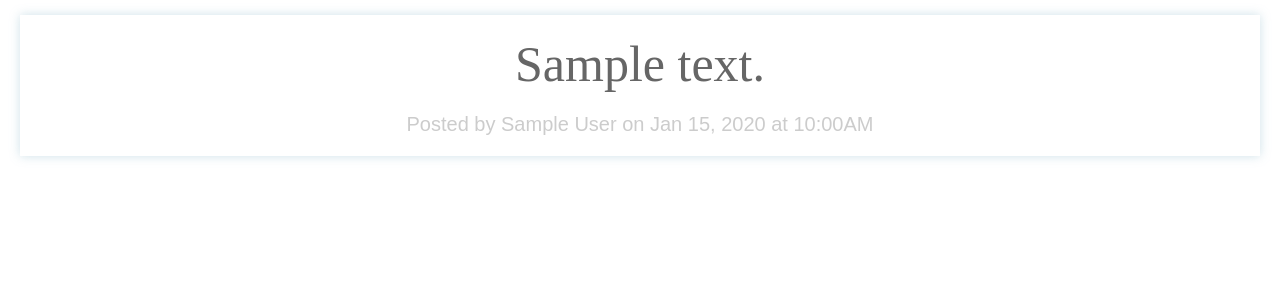
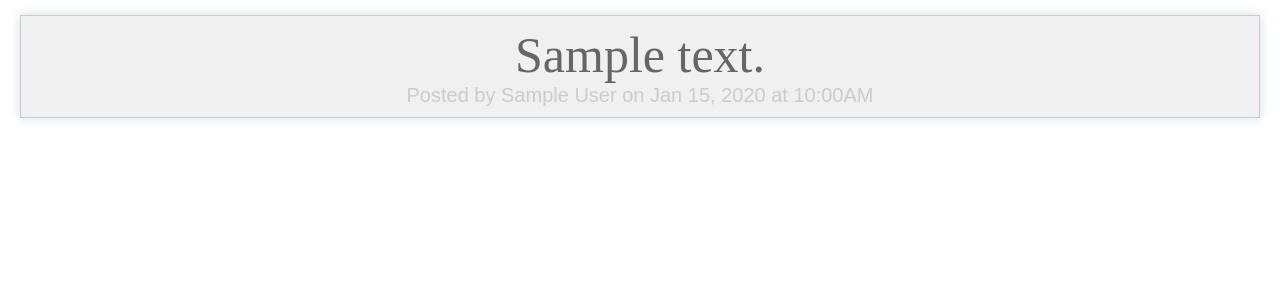
Before and after one commit to stmoks/hello, a Flask app: template flask/app/templates/posts/posts.html in a window 1280 px wide. Shown: the part 184-484 px from the top of the page. Run offline with Flask 3, Linux system fonts and the light colour scheme; the template is opened without the code that fills it: most values are stand-ins (such as "Sample title", 1, 10 or a date in 2020); some libraries are stand-ins or nearby versions.

Commit message:
make posts boxes draggable, include effect

```diff
--- /dev/null
+++ b/flask/app/static/css/posts.css
@@ -0,0 +1,11 @@
+.draggable {
+    cursor: move;
+    user-select: none;
+    padding: 10px;
+    margin-bottom: 10px;
+    background-color: #f0f0f0;
+    border: 1px solid #ccc;
+  }
+  .dragging {
+    opacity: 0.5;
+  }
--- /dev/null
+++ b/flask/app/static/js/posts.js
@@ -0,0 +1,55 @@
+console.log('Posts script loaded');
+document.addEventListener('DOMContentLoaded', () => {
+    const postsContainer = document.getElementById('posts-container');
+    let draggingElement = null;
+
+    postsContainer.addEventListener('dragstart', (e) => {
+      draggingElement = e.target;
+      setTimeout(() => {
+        e.target.classList.add('dragging');
+        e.target.style.border = '2px dashed #007bff';
+        e.target.style.backgroundColor = 'rgba(0, 123, 255, 0.1)';
+      }, 0);
+    });
+
+    postsContainer.addEventListener('dragend', (e) => {
+      e.target.classList.remove('dragging');
+      e.target.style.border = '';
+      e.target.style.backgroundColor = '';
+      draggingElement = null;
+
+      // Add snap effect
+      e.target.style.transition = 'transform 0.3s ease-out';
+      e.target.style.transform = 'scale(1.05)';
+      setTimeout(() => {
+        e.target.style.transform = 'scale(1)';
+        setTimeout(() => {
+          e.target.style.transition = '';
+        }, 300);
+      }, 50);
+    });
+
+    postsContainer.addEventListener('dragover', (e) => {
+      e.preventDefault();
+      const afterElement = getDragAfterElement(postsContainer, e.clientY);
+      const currentElement = draggingElement;
+      if (afterElement == null) {
+        postsContainer.appendChild(currentElement);
+      } else {
+        postsContainer.insertBefore(currentElement, afterElement);
+      }
+    });
+
+    function getDragAfterElement(container, y) {
+      const draggableElements = [...container.querySelectorAll('.draggable:not(.dragging)')];
+      return draggableElements.reduce((closest, child) => {
+        const box = child.getBoundingClientRect();
+        const offset = y - box.top - box.height / 2;
+        if (offset < 0 && offset > closest.offset) {
+          return { offset: offset, element: child };
+        } else {
+          return closest;
+        }
+      }, { offset: Number.NEGATIVE_INFINITY }).element;
+    }
+  });
--- a/flask/app/templates/base.html
+++ b/flask/app/templates/base.html
@@ -2,17 +2,22 @@
 <html lang="en">
   <head>
     <meta charset="UTF-8" />
-    <link rel="stylesheet" href="static/styles.css" />
+    <link rel="stylesheet" href="{{ url_for('static', filename='css/base.css') }}" />
     <title>Dumela</title>
   </head>
   <body>
     {% include("_navigation.html") %}
     <section>
+      {% block styles %}
+  <link rel="stylesheet" href="{{ url_for('static', filename='css/base.css') }}">
+{% endblock styles %}
       <header>{% block header %}{% endblock header %}</header>
       <main>
         {% block content %}
         <p>No messages.</p>
         {% endblock content %}
+        {% block scripts %}
+        {% endblock scripts %}
       </main>
     </section>
   </body>
--- a/flask/app/templates/posts/posts.html
+++ b/flask/app/templates/posts/posts.html
@@ -1,14 +1,25 @@
 {% extends 'base.html' %}
+
+{% block styles %}
+  <link rel="stylesheet" href="{{ url_for('static', filename='css/posts.css') }}">
+  <link rel="stylesheet" href="{{ url_for('static', filename='css/base.css') }}">
+{% endblock styles %}
 
 {% block header %}
   <h2>{% block title %}Posts{% endblock title %}</h2>
 {% endblock header %}
 
 {% block content %}
-  {% for post in posts %}
-    <article>
-      <p class="message">{{ post["message"] }}<p>
-      <aside>Posted by {{ post["author"] }} on {{ post["created"].strftime("%b %d, %Y at %I:%M%p") }}</aside>
-    </article>
-  {% endfor %}
+  <div id="posts-container">
+    {% for post in posts %}
+      <article class="draggable" draggable="true">
+        <p class="message">{{ post["message"] }}</p>
+        <aside>Posted by {{ post["author"] }} on {{ post["created"].strftime("%b %d, %Y at %I:%M%p") }}</aside>
+      </article>
+    {% endfor %}
+  </div>
 {% endblock content %}
+
+{% block scripts %}
+  <script src="{{ url_for('static', filename='js/posts.js') }}"></script>
+{% endblock scripts%}
```
Also changed, not shown: flask/app/static/css/base.css (renamed from flask/app/static/styles.css).
